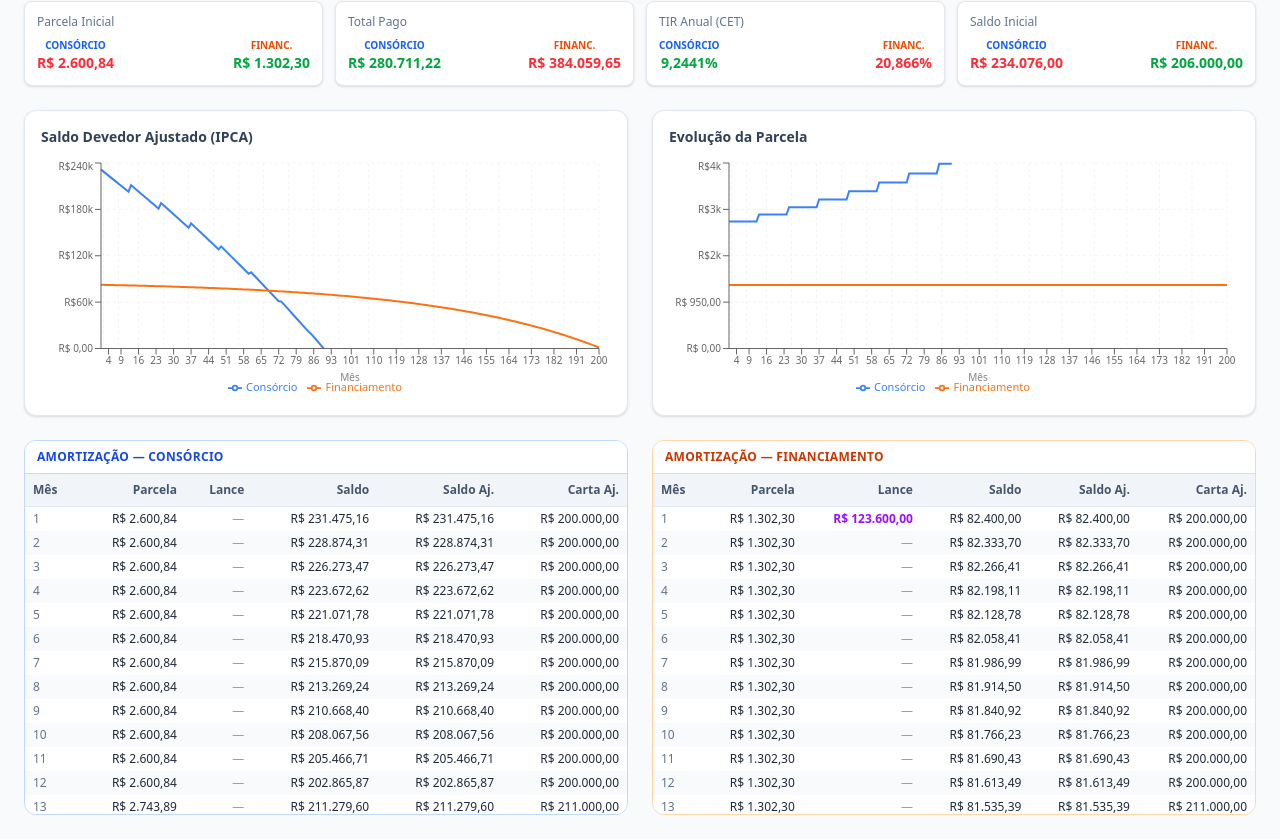
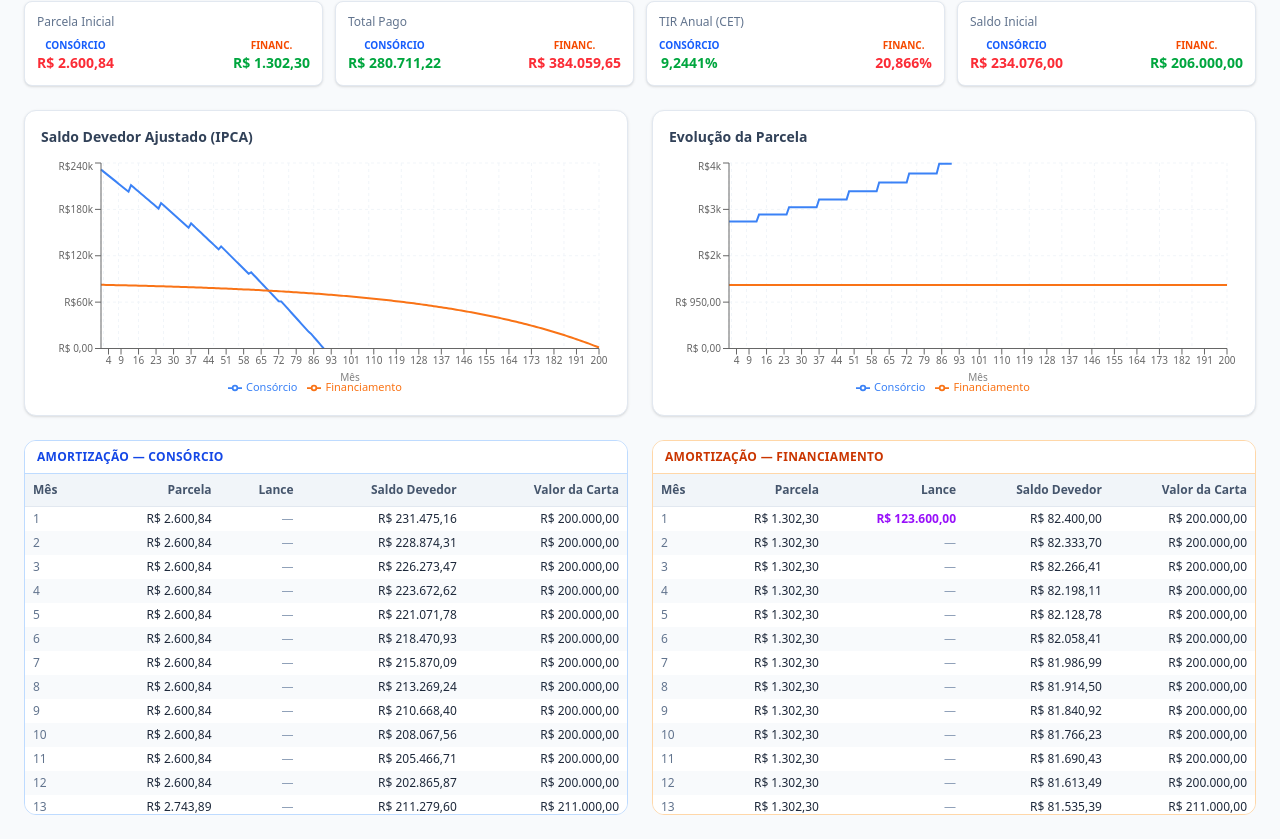
Before and after one commit to SetUp-Assessoria/cet-consorcio, a React (Vite) app: page / in a window 1280 px wide. Shown: the part 462-1301 px from the top of the page. Built offline with nearby package versions, Linux system fonts and the light colour scheme.

Commit message:
fix: atualiza colunas da tabela consórcio
Mês | Parcela | Lance | Saldo Devedor | Valor da Carta

```diff
--- a/src/components/TabelaAmortizacao.tsx
+++ b/src/components/TabelaAmortizacao.tsx
@@ -20,7 +20,7 @@ export function TabelaAmortizacao({ linhas, label, color }: Props) {
         <table className="w-full text-xs border-collapse">
           <thead className="sticky top-0 bg-slate-100 z-10">
             <tr>
-              {['Mês', 'Parcela', 'Lance', 'Saldo', 'Saldo Aj.', 'Carta Aj.'].map((h) => (
+              {['Mês', 'Parcela', 'Lance', 'Saldo Devedor', 'Valor da Carta'].map((h) => (
                 <th key={h} className="px-2 py-2 text-right first:text-left font-semibold text-slate-600 border-b border-slate-200">
                   {h}
                 </th>
@@ -36,7 +36,6 @@ export function TabelaAmortizacao({ linhas, label, color }: Props) {
                   {l.lance > 0 ? moeda(l.lance) : '—'}
                 </td>
                 <td className="px-2 py-1 text-right">{moeda(Math.max(0, l.saldo))}</td>
-                <td className="px-2 py-1 text-right">{moeda(Math.max(0, l.saldoAjustado))}</td>
                 <td className="px-2 py-1 text-right">{moeda(l.cartaAjustada)}</td>
               </tr>
             ))}
```
